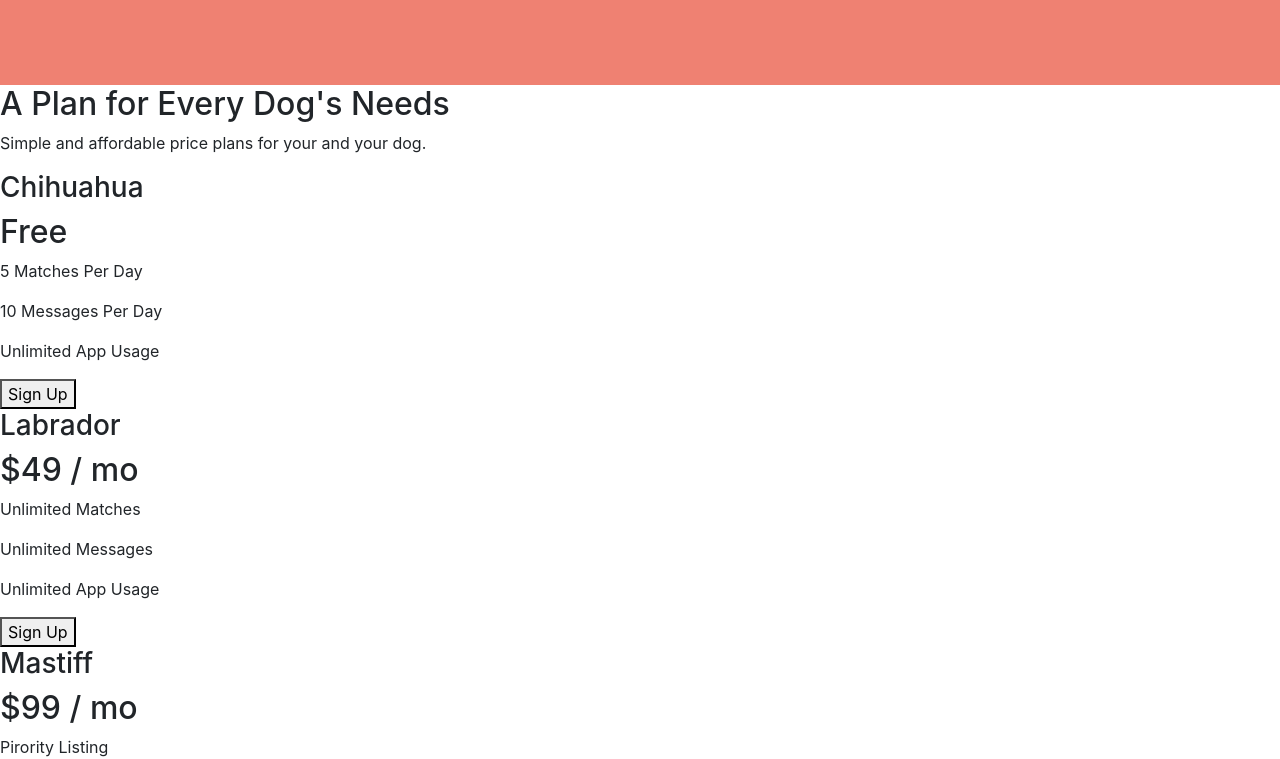
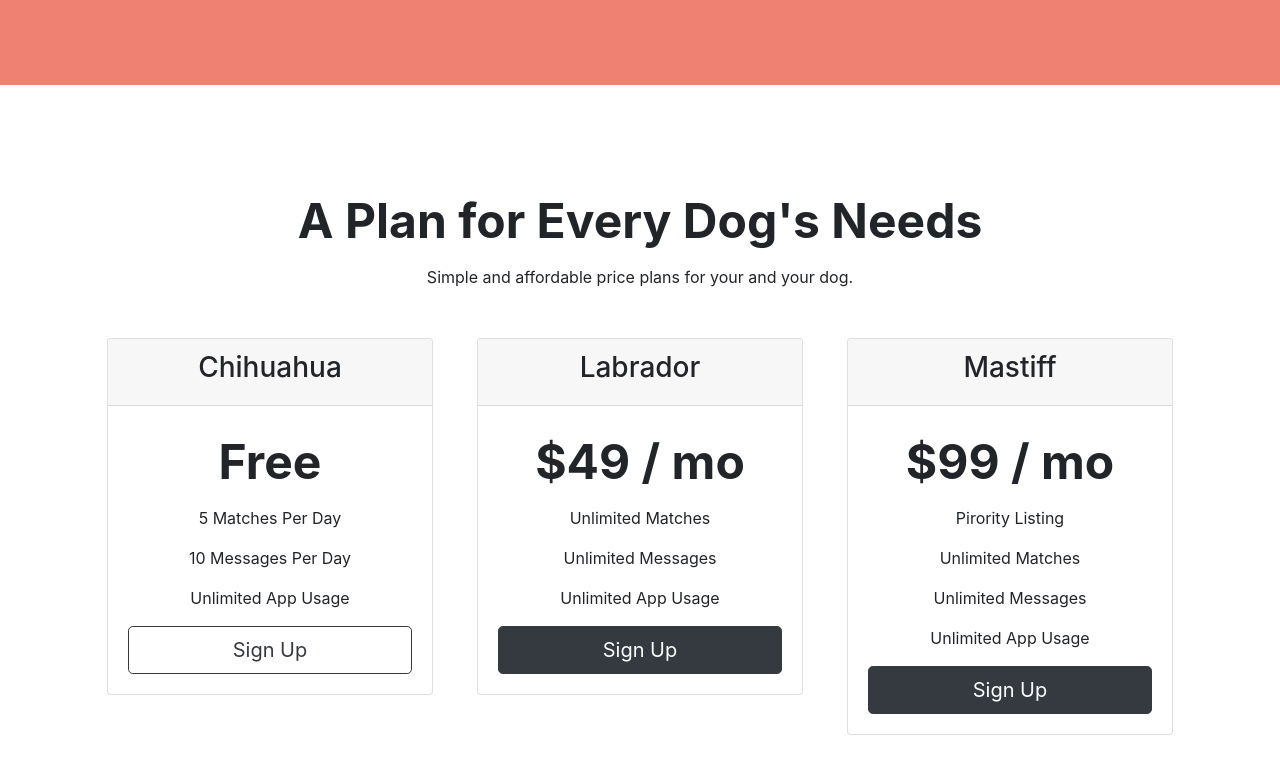
Before and after one commit to MIGHTMIKE1968/yu-course, a plain HTML site: page bootstrap/tindog/index.html in a window 1280 px wide. Shown: the part 1825-2584 px from the top of the page. Drawn offline with nearby package versions, Linux system fonts and the light colour scheme.

Commit message:
Tin Dog Project - Adding the pricing section
Tin Dog Project - Adding the pricing section

```diff
--- a/bootstrap/tindog/css/styles.css
+++ b/bootstrap/tindog/css/styles.css
@@ -119,3 +119,19 @@ body {
     height: auto;
     margin: 20px 20px 50px;
 }
+
+/* PRICING SECTION */
+#pricing {
+    padding: 100px;
+    text-align: center;
+}
+
+#pricing h2 {
+    font-weight: 700;
+    font-size: 3rem;
+    line-height: 1.5;
+}
+
+.price-column {
+    padding:  3% 2% !important;
+}
--- a/bootstrap/tindog/index.html
+++ b/bootstrap/tindog/index.html
@@ -141,30 +141,53 @@
     <h2>A Plan for Every Dog's Needs</h2>
     <p>Simple and affordable price plans for your and your dog.</p>
 
-
+    <div class="row">
+        <div class="price-column col-lg-4 col-md-6">
+            <div class="card">
+                <div class="card-header">
                     <h3>Chihuahua</h3>
+                </div>
+                <div class="card-body">
                     <h2>Free</h2>
                     <p>5 Matches Per Day</p>
                     <p>10 Messages Per Day</p>
                     <p>Unlimited App Usage</p>
-    <button type="button">Sign Up</button>
+                    <button class="btn btn-lg btn-block btn-outline-dark" type="button">Sign Up</button>
+                </div>
+            </div>
+        </div>
 
-
+        <div class="price-column col-lg-4 col-md-6">
+            <div class="card">
+                <div class="card-header">
                     <h3>Labrador</h3>
+                </div>
+                <div class="card-body">
                     <h2>$49 / mo</h2>
                     <p>Unlimited Matches</p>
                     <p>Unlimited Messages</p>
                     <p>Unlimited App Usage</p>
-    <button type="button">Sign Up</button>
+                    <button class="btn btn-lg btn-block btn-dark" type="button">Sign Up</button>
+                </div>
+            </div>
+        </div>
 
-
+        <div class="price-column col-lg-4">
+            <div class="card">
+                <div class="card-header">
                     <h3>Mastiff</h3>
+                </div>
+                <div class="card-body">
                     <h2>$99 / mo</h2>
                     <p>Pirority Listing</p>
                     <p>Unlimited Matches</p>
                     <p>Unlimited Messages</p>
                     <p>Unlimited App Usage</p>
-    <button type="button">Sign Up</button>
+                    <button class="btn btn-lg btn-block btn-dark" type="button">Sign Up</button>
+                </div>
+            </div>
+        </div>
+    </div>
 
   </section>
 
```
Lines whose indentation alone changed are shown as unchanged.
